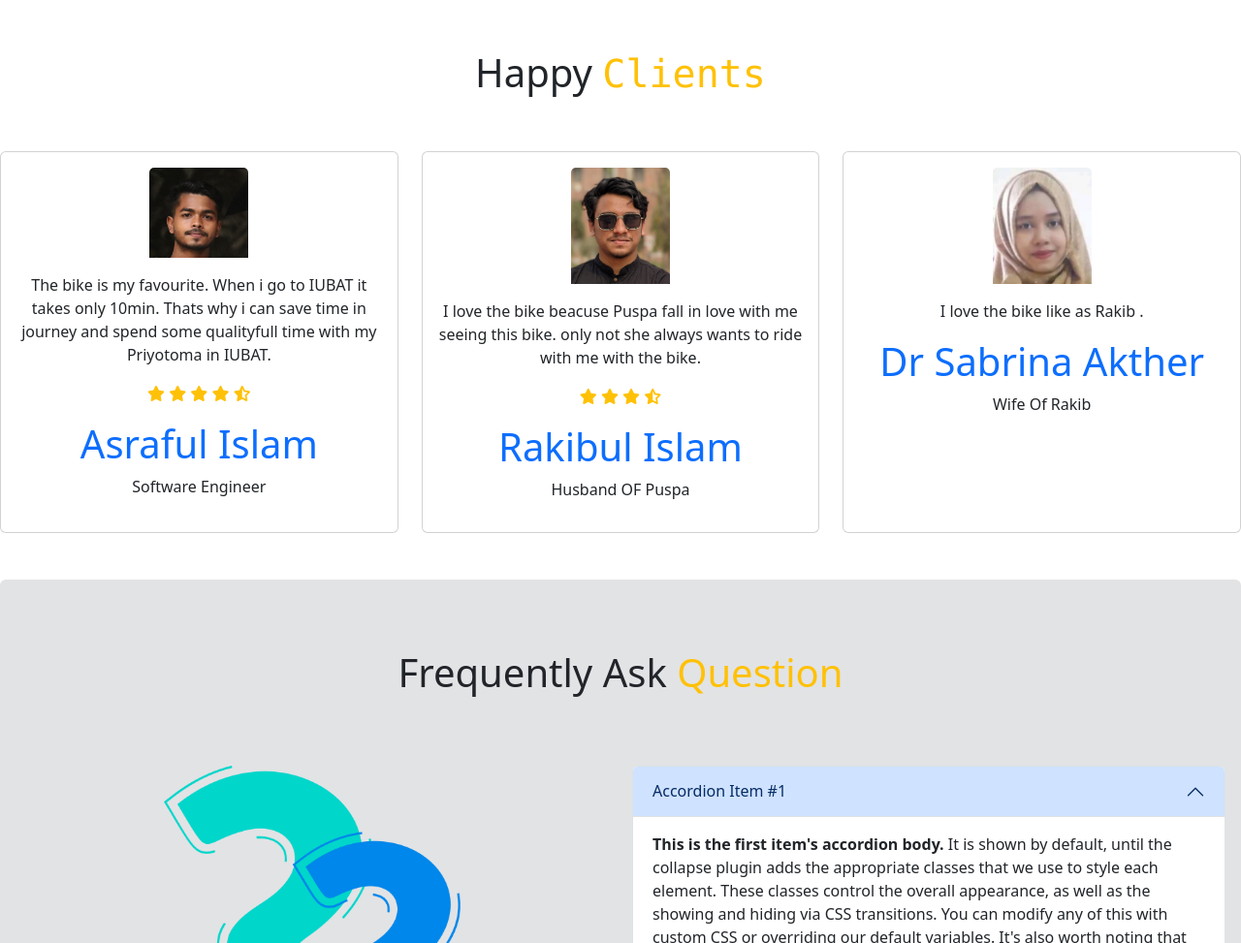
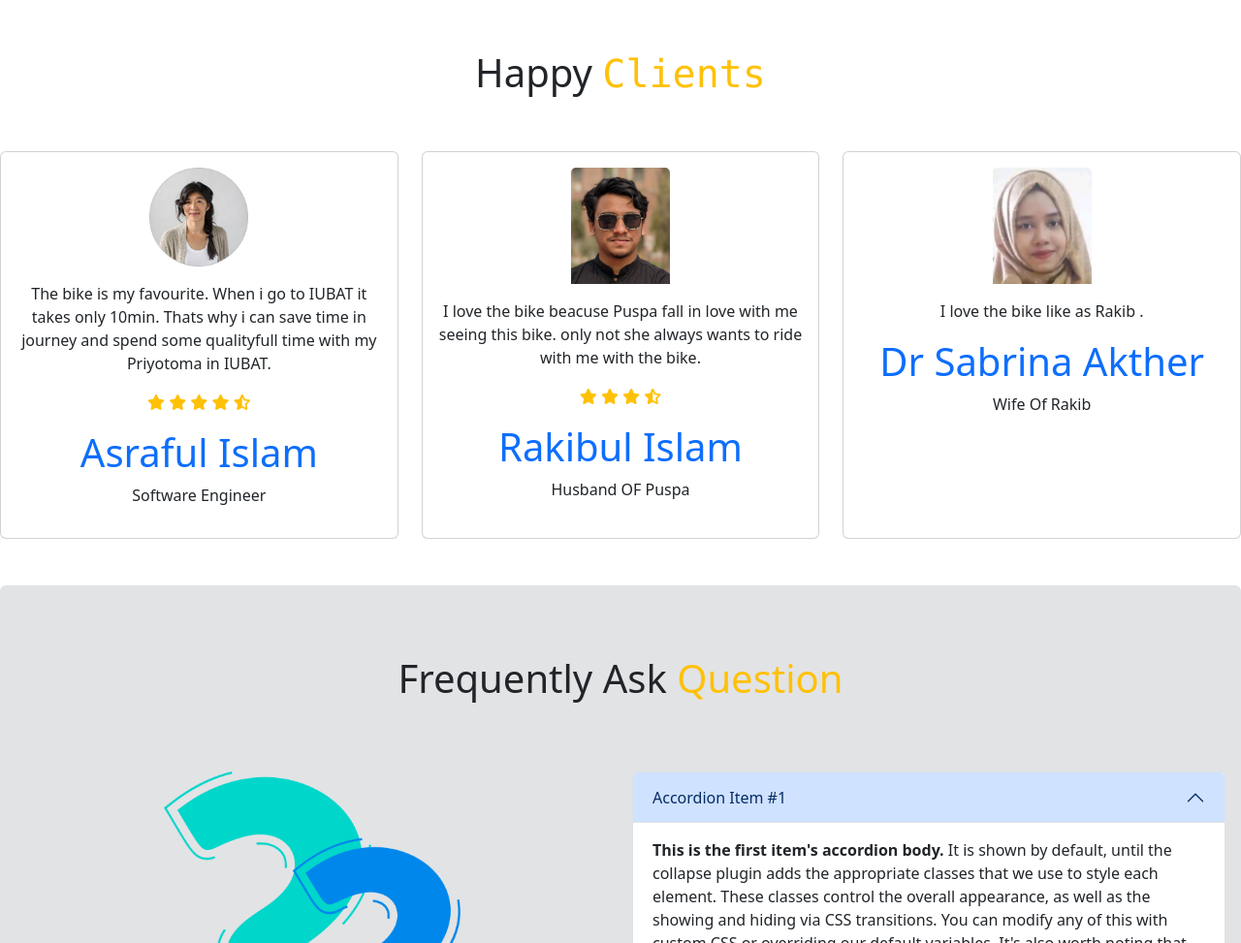
Before and after one commit to nahin-gits/Biker-zone, a plain HTML site: page index.html in a window 1280 px wide. Shown: the part 1739-2712 px from the top of the page at 97% size. Drawn offline with nearby package versions, Linux system fonts and the light colour scheme.

Commit message:
all file

```diff
--- a/index.html
+++ b/index.html
@@ -171,7 +171,7 @@
       <div class="row row-cols-1 row-cols-md-3 g-4">
         <div class="col">
           <div class="card h-100">
-            <img src="images/user-11.jpg" class="w-25 mx-auto mt-3 card-img-top" alt="...">
+            <img src="images/user-2.png" class="w-25 mx-auto mt-3 card-img-top" alt="...">
             <div class="card-body text-center">
               <p class="card-text">The bike is my favourite. When i go to IUBAT it takes only 10min. Thats why i can save time in journey and spend some qualityfull time with my Priyotoma in IUBAT.</p>
               <p class="text-warning">
```
